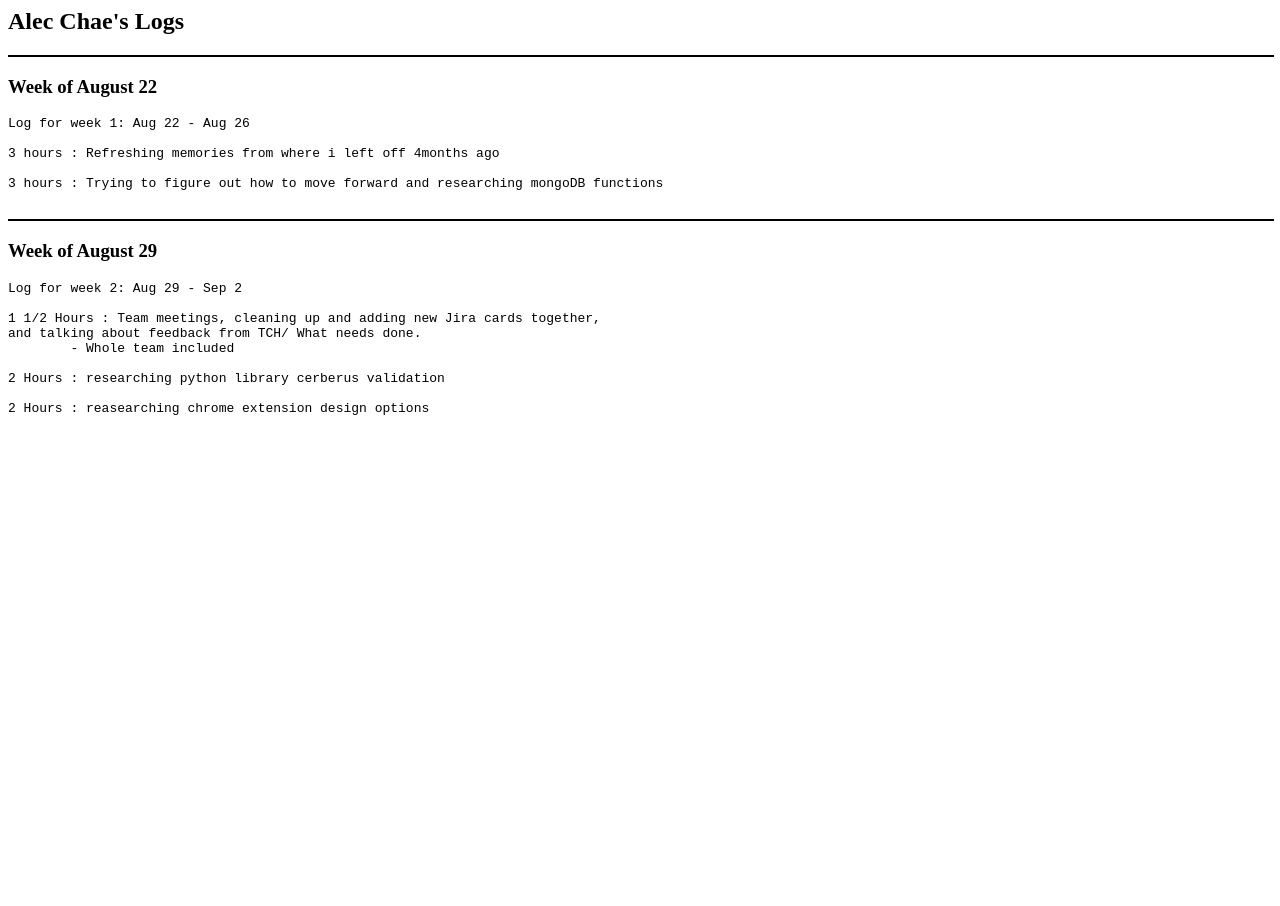
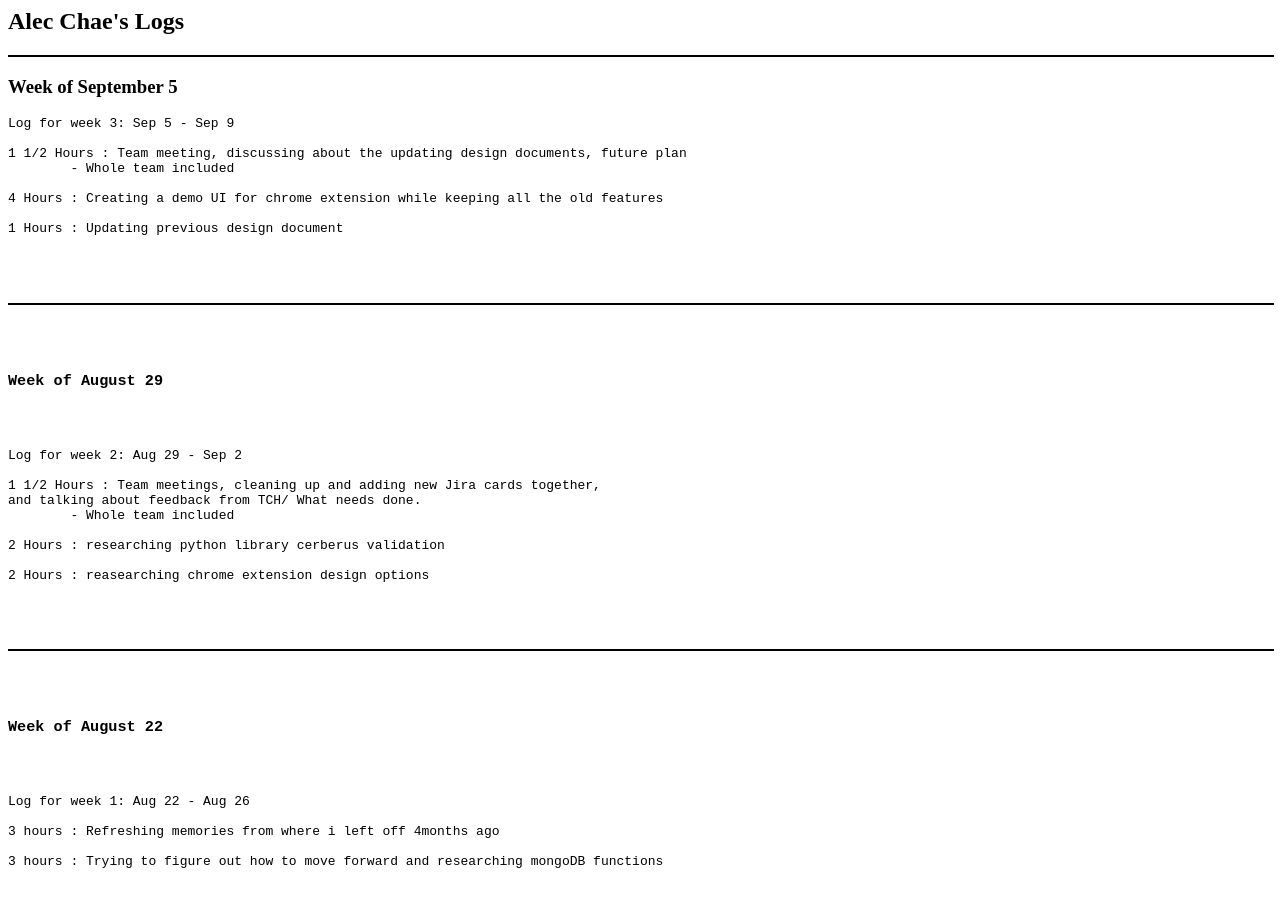
Before and after one commit to teamcodeblue/teamcodeblue.github.io, a plain HTML site: page logs/AlecChaeLog.html in a window 1280 px wide. Before the commit the page ends 800 px from the top, so only its background shows below. Drawn offline with Linux system fonts and the light colour scheme.

Commit message:
Alec Chae: log update

```diff
--- a/logs/AlecChaeLog.html
+++ b/logs/AlecChaeLog.html
@@ -1,23 +1,34 @@
 <html>
 <head>
-<style>
-h1 {text-align: center;}
-div {text-align: center;}
-</style>
+    <style>
+        h1 {
+            text-align: center;
+        }
+
+        div {
+            text-align: center;
+        }
+    </style>
 </head>
 <body>
     <font>
         <h2>Alec Chae's Logs</h2>
+
         <hr size="2" width="100%" color="black">
         </hr>
-        <h3>Week of August 22</h3>
+        <h3>Week of September 5</h3>
         <pre>
-Log for week 1: Aug 22 - Aug 26
+Log for week 3: Sep 5 - Sep 9
 
-3 hours : Refreshing memories from where i left off 4months ago
+1 1/2 Hours : Team meeting, discussing about the updating design documents, future plan
+	- Whole team included
 
-3 hours : Trying to figure out how to move forward and researching mongoDB functions
-        </pre>
+4 Hours : Creating a demo UI for chrome extension while keeping all the old features
+
+1 Hours : Updating previous design document
+
+    </font>
+
         <hr size="2" width="100%" color="black">
         </hr>
         <h3>Week of August 29</h3>
@@ -33,5 +44,15 @@ and talking about feedback from TCH/ What needs done.
 2 Hours : reasearching chrome extension design options
 
     </font>
-</body>
+
+        <hr size="2" width="100%" color="black">
+        </hr>
+        <h3>Week of August 22</h3>
+        <pre>
+Log for week 1: Aug 22 - Aug 26
+
+3 hours : Refreshing memories from where i left off 4months ago
+
+3 hours : Trying to figure out how to move forward and researching mongoDB functions
+        </pre>
 </html>
```
